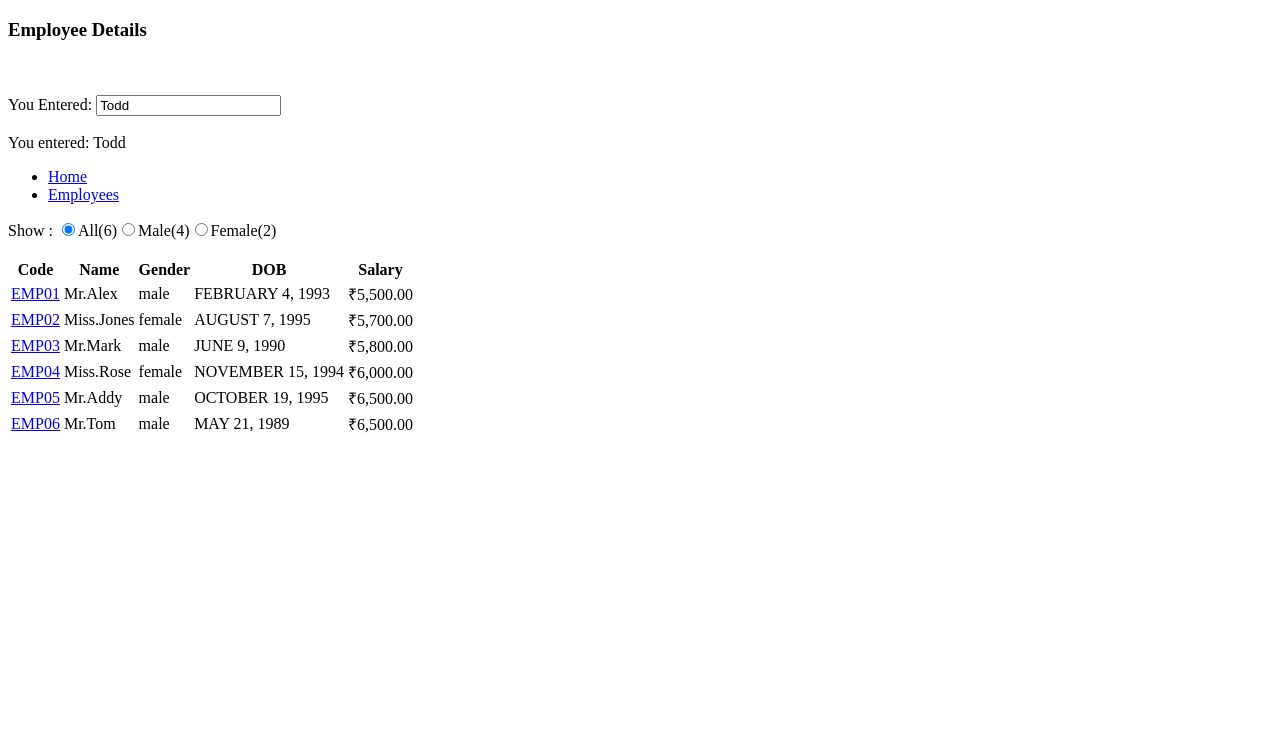
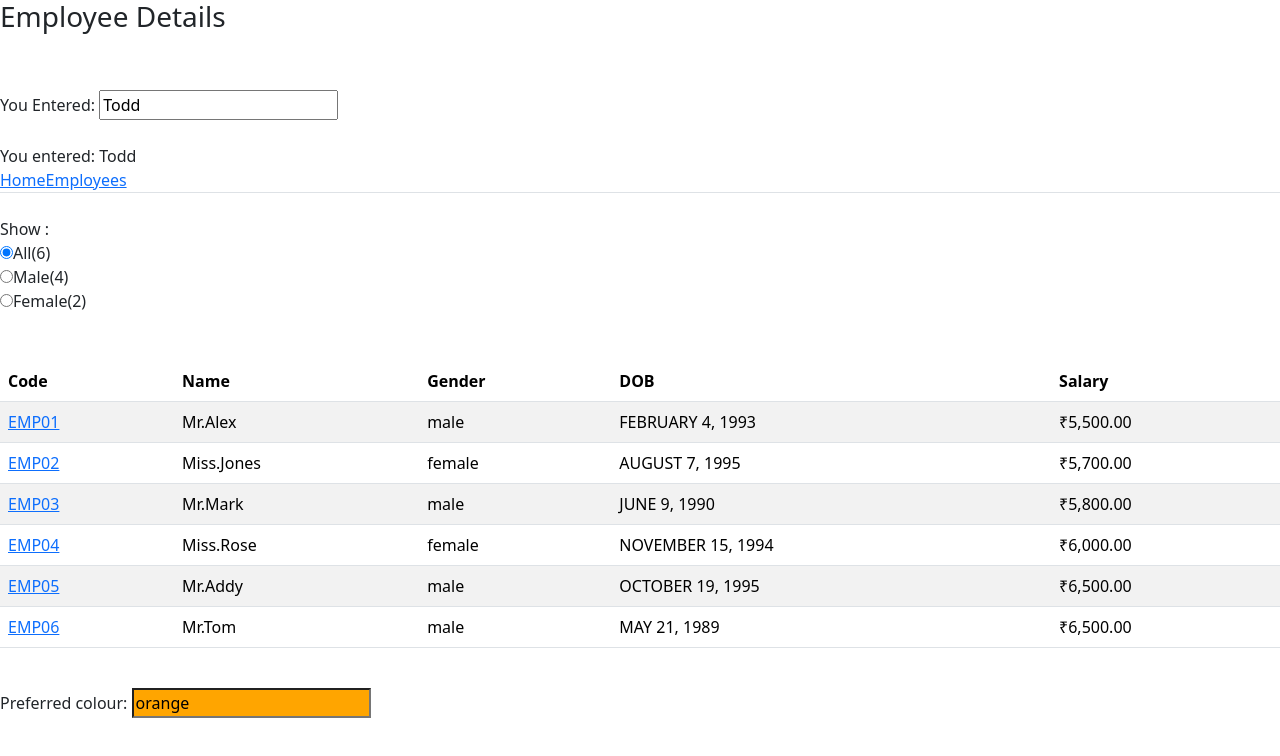
Before and after one commit to zameerSheikh/angular, an Angular app: page /employees in a window 1280 px wide. Shown: the top 756 px of the page. Built offline with nearby package versions, Linux system fonts and the light colour scheme.

Commit message:
included bootstrap

```diff
--- a/package.json
+++ b/package.json
@@ -22,6 +22,7 @@
     "@angular/router": "^6.1.0",
     "bootstrap": "^3.3.7",
     "core-js": "^2.5.4",
+    "jquery": "^3.3.1",
     "rxjs": "^6.0.0",
     "zone.js": "~0.8.26"
   },
--- a/src/app/app.module.ts
+++ b/src/app/app.module.ts
@@ -14,6 +14,8 @@ import { PageNotFoundComponent } from './others/pageNotFound.compoent';
 import { HomeComponent } from './home/home.component';
 
 import { EmployeeService } from './employee/employee.service';
+import { PreferenceService } from './preference.service';
+import { TestModule } from './test.module';
 
 const appRoutes: Routes = [
   {path: 'home', component: HomeComponent},
@@ -38,6 +40,7 @@ const appRoutes: Routes = [
     BrowserModule,
     FormsModule,
     HttpModule,
+    TestModule,
     RouterModule.forRoot(appRoutes)
   ],
   providers: [EmployeeService],
--- a/src/app/employee-list/employee-list.component.html
+++ b/src/app/employee-list/employee-list.component.html
@@ -3,7 +3,7 @@
  [female]="getTotalFemaleEmpCount()"
   (countRadioButtonSelectionChanged)="onEmployeeCountRadioButtonChanged($event)">
 </emp-count><br><br>
-<table>
+<table class="table table-striped">
   <thead>
     <tr>
       <th>Code</th>
@@ -29,3 +29,7 @@
   </tbody>
 </table>
 <br>
+
+<div>
+  Preferred colour: <input type="text" [(ngModel)]="color" [style.background]="color"/>
+  </div>
--- a/src/app/employee-list/employee-list.component.ts
+++ b/src/app/employee-list/employee-list.component.ts
@@ -1,6 +1,7 @@
 import { Component, OnInit } from "@angular/core";
 import { IEmployee } from "../employee/employee";
 import { EmployeeService } from '../employee/employee.service';
+import { PreferenceService } from '../preference.service';
 
 @Component({
   selector: 'emp-list',
@@ -13,12 +14,20 @@ export class EmployeeListComponent implements OnInit{
 
   selectedEmployeeCountRadioButton: string = 'all';
 
-  constructor(private _employeeService: EmployeeService){
+  constructor(private _employeeService: EmployeeService, private _preference: PreferenceService){
 
   }
 
   ngOnInit(){
     this.employees = this._employeeService.getEmployees();
+  }
+
+  get color(): string{
+      return this._preference.color;
+  }
+
+  set color(value: string){
+      this._preference.color = value;
   }
 
 
--- a/src/app/employee/employee.component.html
+++ b/src/app/employee/employee.component.html
@@ -1,16 +1,22 @@
 <h3>Employee details:</h3>
-<table style="border: 1px solid black">
+<table class="table table-bordered">
+  <thead>
     <tr>
       <td>Name</td>
       <td>Gender</td>
       <td>Salary</td>
     </tr>
+  </thead>
+  <tbody>
     <tr>
       <td>{{empDetails.name}}</td>
       <td>{{empDetails.gender}}</td>
       <td>{{empDetails.salary}}</td>
     </tr>
+  </tbody>
 </table>
 <!-- <input type="text" [(ngModel)]="name">
 {{name}} -->
+<br>
+<input type="button" class="btn btn-primary" value="Back to Employees" (click)="onBackbtnClick()"/>
 <br><br>
--- a/src/app/employee/employee.component.ts
+++ b/src/app/employee/employee.component.ts
@@ -1,7 +1,7 @@
 import { Component, OnInit } from "@angular/core";
 import { EmployeeService } from '../employee/employee.service';
 import { IEmployee } from "../employee/employee";
-import { ActivatedRoute } from '@angular/router';
+import { ActivatedRoute, Router} from '@angular/router';
 
 @Component({
   selector: 'app-employee',
@@ -15,10 +15,15 @@ export class EmployeeComponent implements OnInit{
 
   empDetails;
 
-  constructor(private _employeeService: EmployeeService, private _activatedRoute: ActivatedRoute){
+  constructor(private _employeeService: EmployeeService,
+            private _activatedRoute: ActivatedRoute,
+            private _router: Router){
 
   }
 
+  onBackbtnClick():void {
+    this._router.navigate(['/employees'])
+  }
   ngOnInit(){
     let empCode:string = this._activatedRoute.snapshot.params['code'];
 
--- a/src/app/employee/employeeCountComponent.html
+++ b/src/app/employee/employeeCountComponent.html
@@ -1,11 +1,13 @@
+<br>
 <span>Show : </span>
-
-<input type="radio" name="options" value="all" [(ngModel)]="selectedRadioButtonValue" (change)="onRadioButtonSelectionChange()"/>
-<span>{{"All(" + all + ")"}}</span>
-
-<input type="radio" name="options" value="male" [(ngModel)]="selectedRadioButtonValue" (change)="onRadioButtonSelectionChange()"/>
-<span>{{"Male(" + male + ")"}}</span>
-
-
-<input type="radio" name="options" value="female" [(ngModel)]="selectedRadioButtonValue" (change)="onRadioButtonSelectionChange()"/>
-<span>{{"Female(" + female + ")"}}</span>
+<span>
+    <div class="radio-inline">
+        <label><input type="radio" name="options" value="all" [(ngModel)]="selectedRadioButtonValue" (change)="onRadioButtonSelectionChange()"/>{{"All(" + all + ")"}}</label>
+      </div>
+      <div class="radio-inline">
+        <label><input type="radio" name="options" value="male" [(ngModel)]="selectedRadioButtonValue" (change)="onRadioButtonSelectionChange()"/>{{"Male(" + male + ")"}}</label>
+      </div>
+      <div class="radio-inline">
+        <label><input type="radio" name="options" value="female" [(ngModel)]="selectedRadioButtonValue" (change)="onRadioButtonSelectionChange()"/>{{"Female(" + female + ")"}}</label>
+      </div>
+</span>
--- a/src/app/home/home.component.ts
+++ b/src/app/home/home.component.ts
@@ -1,8 +1,28 @@
-import { Component } from "@angular/core";
+import { Component, OnInit } from "@angular/core";
+import { PreferenceService } from '../preference.service';
 
 @Component({
-    template: '<h3>You are on the home component.</h3>'
+    template: `<h3>You are on the home component.</h3>
+                <div>
+                Preferred colour: <input type="text" [(ngModel)]="color" [style.background]="color"/>
+                </div>`
 })
-export class HomeComponent {
+export class HomeComponent implements OnInit{
+
+    constructor(private _preference: PreferenceService){
+
+    }
+
+    ngOnInit(){
+
+    }
+
+    get color(): string{
+        return this._preference.color;
+    }
+
+    set color(value: string){
+        this._preference.color = value;
+    }
 
 }
--- /dev/null
+++ b/src/app/preference.service.ts
@@ -0,0 +1,8 @@
+import { Injectable } from "@angular/core";
+
+@Injectable()
+export class PreferenceService {
+
+    color:string =  'orange';
+
+}
--- a/src/index.html
+++ b/src/index.html
@@ -4,7 +4,9 @@
   <meta charset="utf-8">
   <title>MyApp</title>
   <base href="/">
-
+  <script src="../node_modules/jquery/dist/jquery.min.js"></script>
+  <link rel="stylesheet" href="../node_modules/bootstrap/dist/css/bootstrap.min.css">
+  <script src="../node_modules/bootstrap/dist/js/bootstrap.min.js"></script>
   <meta name="viewport" content="width=device-width, initial-scale=1">
   <link rel="icon" type="image/x-icon" href="favicon.ico">
 </head>
```
Also changed, not shown: src/app/test.module.ts (added, +10 -0 lines), 1 other file (tests, documents, lock files or other folders). Lines whose indentation alone changed are shown as unchanged.
